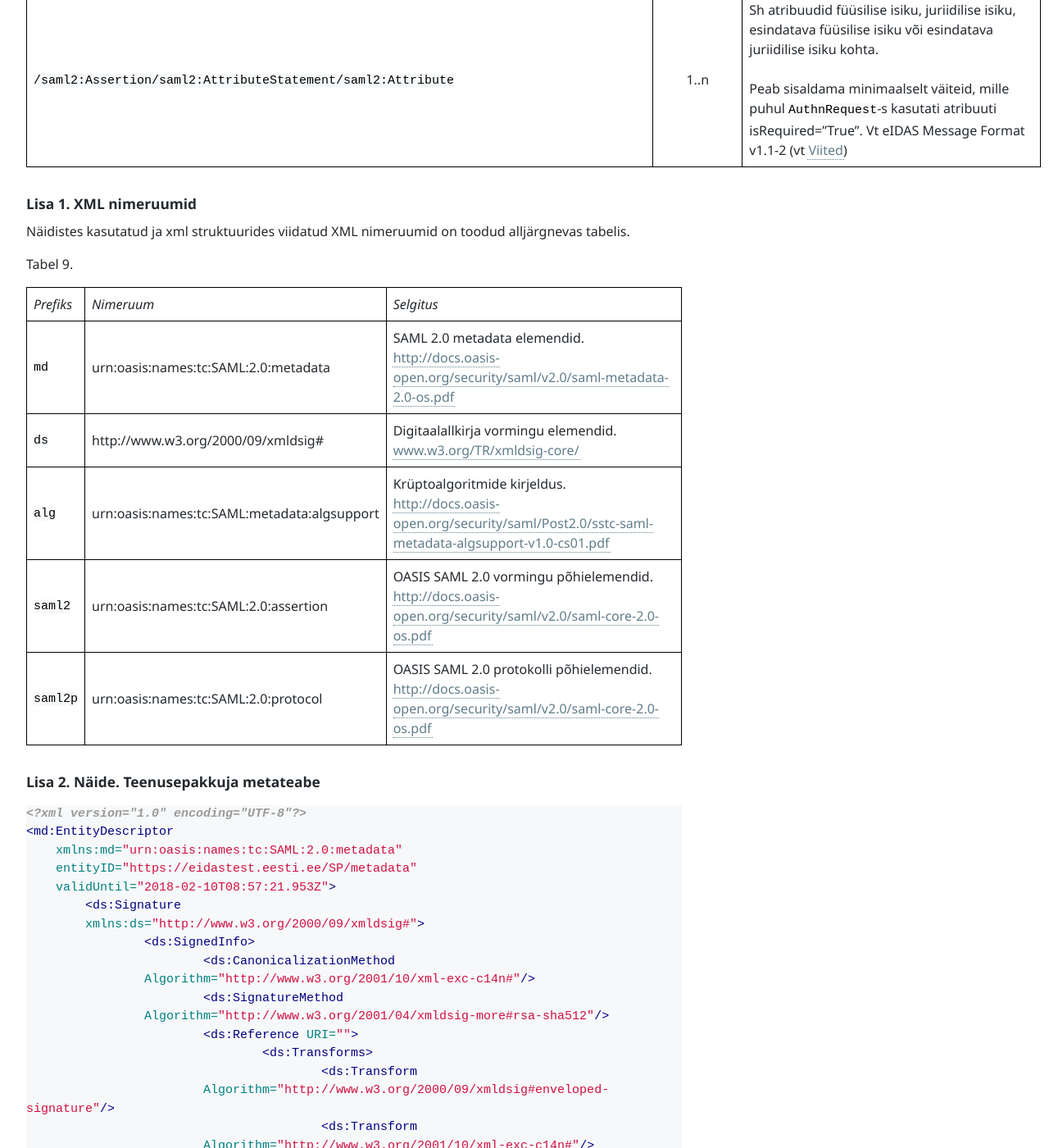
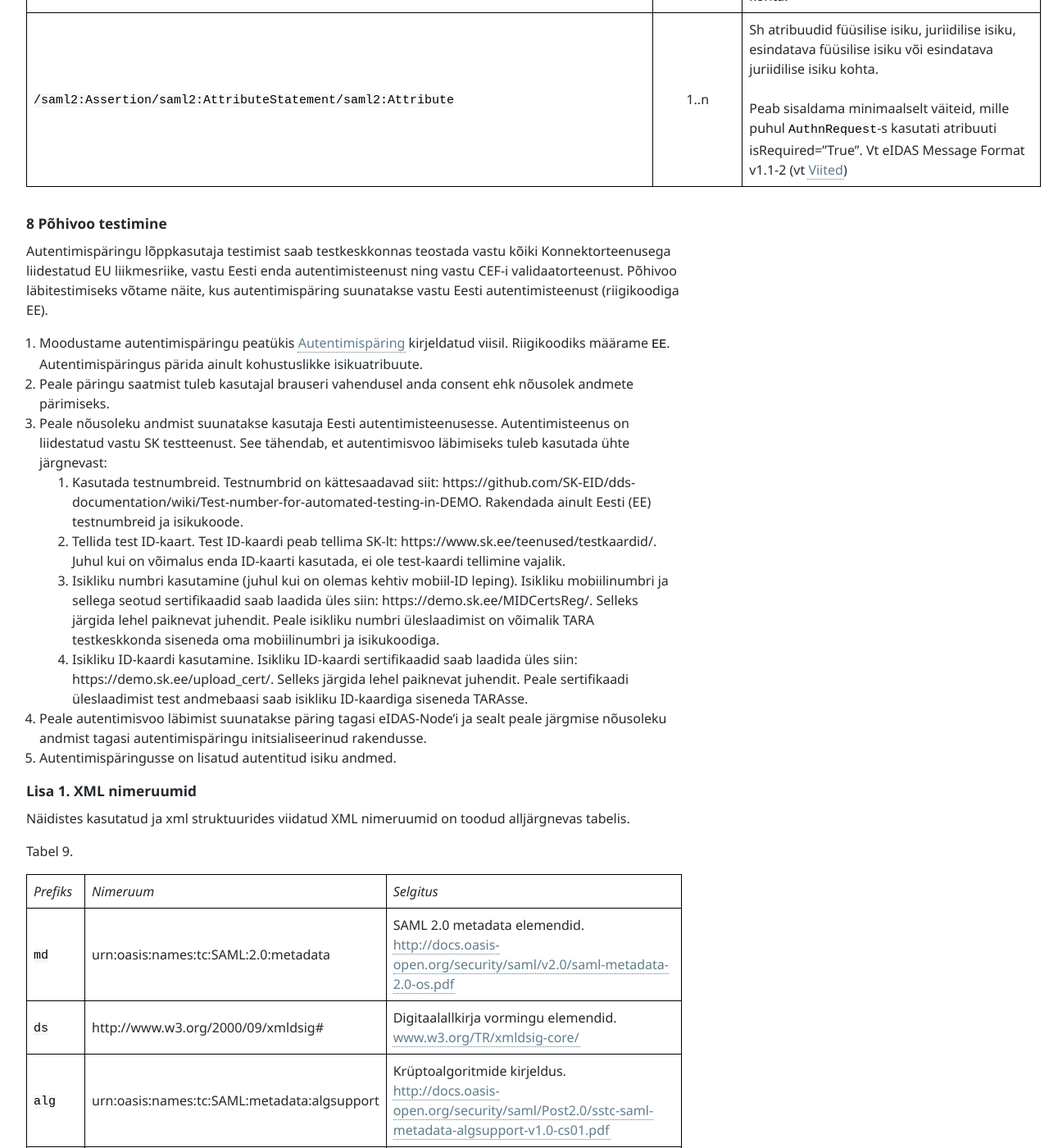
Before and after one commit to e-gov/eIDAS-Node, a Jekyll site: the page built from Spetsifikatsioon.md, in a window 1280 px wide and 1400 px high, scrolled down 15543 px. Shown: the whole window at 82% size. Built offline with Jekyll 4.4.1, drawn with Linux system fonts in a browser that asks for light colours; our own code applies the rules of GitHub Pages for plain Markdown files.

Commit message:
Added testing related paragraph

```diff
--- a/Spetsifikatsioon.md
+++ b/Spetsifikatsioon.md
@@ -360,6 +360,20 @@ Tabel 7.2 SAML `Assertion` sisu eduka isikutuvastuse korral.
 | `/saml2:Assertion/saml2:AuthnStatement/saml2:AuthnContext/saml2:AuthnContextClassRef` | 1 | Isiku identiteedi tagatistase (madal, märkimisväärne ja kõrge). Võimalikud väärtused: `http://eidas.europa.eu/LoA/low`, `http://eidas.europa.eu/LoA/substantial`, `http://eidas.europa.eu/LoA/high` |
 | `/saml2:Assertion/saml2:AttributeStatement/` | 1 | Koondab väited autenditud isiku andmete kohta. |
 | `/saml2:Assertion/saml2:AttributeStatement/saml2:Attribute` | 1..n | Sh atribuudid füüsilise isiku, juriidilise isiku, esindatava füüsilise isiku või esindatava juriidilise isiku kohta. <br><br>Peab sisaldama minimaalselt väiteid, mille puhul `AuthnRequest`-s kasutati atribuuti isRequired="True". Vt eIDAS Message Format v1.1-2 (vt [Viited](Viited)) |
+
+## 8 Põhivoo testimine
+
+Autentimispäringu lõppkasutaja testimist saab testkeskkonnas teostada vastu kõiki Konnektorteenusega liidestatud EU liikmesriike, vastu Eesti enda autentimisteenust ning vastu CEF-i validaatorteenust.
+Põhivoo läbitestimiseks võtame näite, kus autentimispäring suunatakse vastu Eesti autentimisteenust (riigikoodiga EE). <br>
+1. Moodustame autentimispäringu peatükis [Autentimispäring](Autentimispäring) kirjeldatud viisil. Riigikoodiks määrame `EE`. Autentimispäringus pärida ainult kohustuslikke isikuatribuute.
+2. Peale päringu saatmist tuleb kasutajal brauseri vahendusel anda consent ehk nõusolek andmete pärimiseks.
+3. Peale nõusoleku andmist suunatakse kasutaja Eesti autentimisteenusesse. Autentimisteenus on liidestatud vastu SK testteenust. See tähendab, et autentimisvoo läbimiseks tuleb kasutada ühte järgnevast:
+    1. Kasutada testnumbreid. Testnumbrid on kättesaadavad siit: https://github.com/SK-EID/dds-documentation/wiki/Test-number-for-automated-testing-in-DEMO. Rakendada ainult Eesti (EE) testnumbreid ja isikukoode.
+    2. Tellida test ID-kaart. Test ID-kaardi peab tellima SK-lt: https://www.sk.ee/teenused/testkaardid/. Juhul kui on võimalus enda ID-kaarti kasutada, ei ole test-kaardi tellimine vajalik.
+    3. Isikliku numbri kasutamine (juhul kui on olemas kehtiv mobiil-ID leping). Isikliku mobiilinumbri ja sellega seotud sertifikaadid saab laadida üles siin: https://demo.sk.ee/MIDCertsReg/. Selleks järgida lehel paiknevat juhendit. Peale isikliku numbri üleslaadimist on võimalik TARA testkeskkonda siseneda oma mobiilinumbri ja isikukoodiga.
+    4. Isikliku ID-kaardi kasutamine. Isikliku ID-kaardi sertifikaadid saab laadida üles siin: https://demo.sk.ee/upload_cert/. Selleks järgida lehel paiknevat juhendit. Peale sertifikaadi üleslaadimist test andmebaasi saab isikliku ID-kaardiga siseneda TARAsse.
+4. Peale autentimisvoo läbimist suunatakse päring tagasi eIDAS-Node'i ja sealt peale järgmise nõusoleku andmist tagasi autentimispäringu initsialiseerinud rakendusse.
+5. Autentimispäringusse on lisatud autentitud isiku andmed.
 
 ## Lisa 1. XML nimeruumid
 
```
